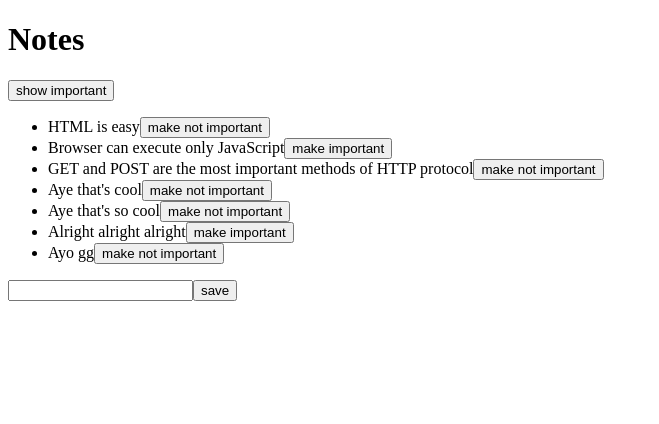
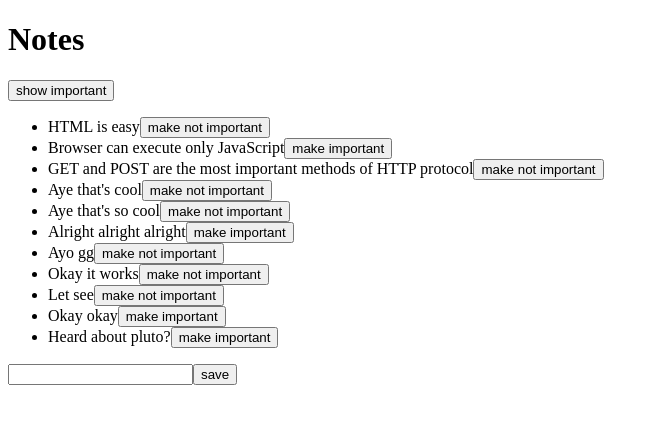
Before and after one commit to JasperKS/Fullstack-Open, a React (Vite) app in the folder example/notes/: page / in a window 1280 px wide. Shown: the top 424 px of the page, without its empty margins (0-659 px from the left). Built offline with nearby package versions, Linux system fonts and the light colour scheme; data requests are answered from the project's data file.

Commit message:
refractoring ...

```diff
--- a/example/notes/db.json
+++ b/example/notes/db.json
@@ -16,7 +16,7 @@
       "important": true
     },
     {
-      "id": 4,
+      "id": "4",
       "content": "Aye that's cool",
       "important": true
     },
@@ -34,6 +34,26 @@
       "id": "7ab8",
       "content": "Ayo gg",
       "important": true
+    },
+    {
+      "id": "f2b5",
+      "content": "Okay it works",
+      "important": true
+    },
+    {
+      "id": "8893",
+      "content": "Let see",
+      "important": true
+    },
+    {
+      "id": "2677",
+      "content": "Okay okay",
+      "important": false
+    },
+    {
+      "id": "503c",
+      "content": "Heard about pluto?",
+      "important": false
     }
   ]
 }
--- a/example/notes/src/App.jsx
+++ b/example/notes/src/App.jsx
@@ -1,6 +1,7 @@
 import React, { useState, useEffect } from 'react';
 import axios from 'axios';
 import Note from './components/Note';
+import noteService from './services/notes'
 
 const App = () => {
   const [notes, setNotes] = useState([])
@@ -8,10 +9,10 @@ const App = () => {
   const [showAll, setShowAll] = useState(true);
 
   useEffect(() => {
-    axios
-      .get('http://localhost:3001/notes')
-      .then(response => {
-        setNotes(response.data)
+    noteService
+      .getAll()
+      .then(initialNotes => {
+        setNotes(initialNotes)
       })
   }, [])
 
@@ -22,11 +23,11 @@ const App = () => {
       important: Math.random() < 0.5,
     }
 
-    axios
-      .post('http://localhost:3001/notes', noteObject)
-      .then(response => {
-        setNotes(notes.concat(response.data));
-        setNewNote('');
+    noteService
+      .create(noteObject)
+      .then(returnedNote => {
+        setNotes(notes.concat(returnedNote));
+        setNewNote('')
       })
   }
 
@@ -35,9 +36,11 @@ const App = () => {
     const note = notes.find(n => n.id === id);
     const changedNote = { ...note, important: !note.important}
 
-    axios.put(url, changedNote).then(response => {
-      setNotes(notes.map(n => n.id === id ? response.data : n))
-    })
+    noteService
+      .update(id, changedNote)
+      .then(returnedNote => {
+        setNotes(notes.map(note => note.id === id ? returnedNote : note))
+      })
   }
 
   const handleNoteChange = (event) => {
@@ -66,6 +69,7 @@ const App = () => {
       </ul>
       <form onSubmit={addNote}>
         <input
+          id="noteSubmit"
           value={newNote}
           onChange={handleNoteChange}/>
         <button type="submit">save</button>
--- /dev/null
+++ b/example/notes/src/services/notes.js
@@ -0,0 +1,19 @@
+import axios from 'axios'
+const baseUrl = 'http://localhost:3001/notes'
+
+const getAll = () => {
+    const request = axios.get(baseUrl)
+    return request.then(response => response.data)
+}
+
+const create = newObject => {
+    const request = axios.post(baseUrl, newObject)
+    return request.then(response => response.data)
+}
+
+const update = (id, newObject) => {
+    const request = axios.put(`${baseUrl}/${id}`, newObject)
+    return request.then(response => response.data)
+}
+
+export default { getAll, create, update }
```
